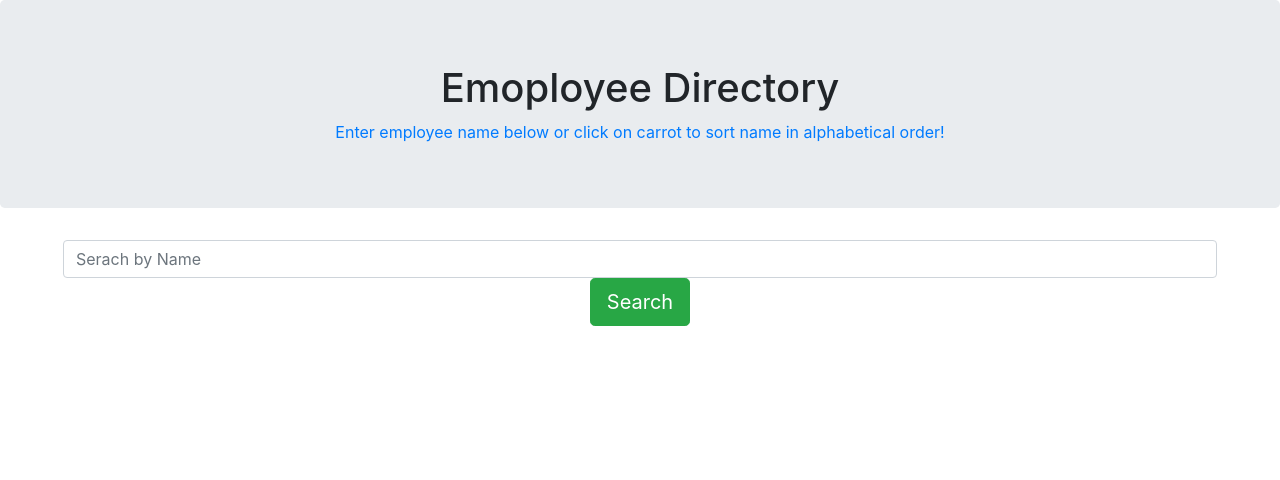
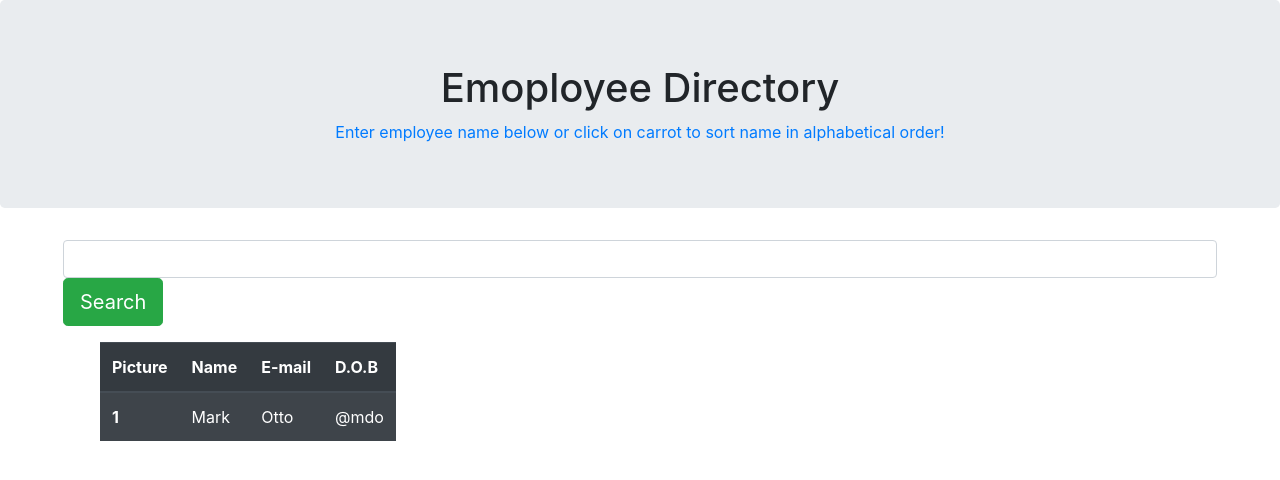
Before and after one commit to wmt36/UserDirectory, a React (Create React App) app in the folder userdirectory-app/: page / in a window 1280 px wide. Shown: the top 480 px of the page. Built offline with nearby package versions, Linux system fonts and the light colour scheme; no server answers.

Commit message:
updated jsx code

```diff
--- a/userdirectory-app/src/App.js
+++ b/userdirectory-app/src/App.js
@@ -5,7 +5,7 @@ import Home from "./pages/Home";
 
 function App() {
   return (
-    <div className="App">
+    <div>
       <Home />
     </div>
   )
--- a/userdirectory-app/src/components/List/index.js
+++ /dev/null
@@ -1,38 +0,0 @@
-import { useEffect, useState } from "react";
-import Container from '../Container';
-import Col from '../Col';
-import Row from '../Row';
-import API from '../../utils/API';
-
-function List() {
-
-
-
-
-
-    const [pic, setPic] = useState();
-
-    useEffect(() => {
-        API.getUsers()
-        .then(res => setPic(res.data))
-        .catch(err => console.log(err))
-    }, [])
-
-    return (
-    <Container fluid>
-      <Row>
-        <Col size="md-10 md-offset-1">
-          <article>
-            <h1>Pictures</h1>
-            <p>
-              {pic.picture}
-            </p>
-          </article>
-        </Col>
-      </Row>
-    </Container>
-  );
-}
-
-
-export default List;
--- a/userdirectory-app/src/pages/Home.js
+++ b/userdirectory-app/src/pages/Home.js
@@ -6,17 +6,18 @@ import Col from '../components/Col';
 import Row from '../components/Row';
 import Btn from '../components/Btn';
 import Jumbotron from '../components/Jumbotron';
-import List from '../components/List';
+
 
 
 
 const Home = () => {
 
 
-    const [name, setName] = useState();
-    const [email, setEmail] = useState();
-    const [dob, setDob] = useState();
-    const [picture, setPicture] = useState();
+    const [name, setName] = useState('');
+    const [email, setEmail] = useState('');
+    const [dob, setDob] = useState('');
+    const [picture, setPicture] = useState('');
+
 
     useEffect(() => {
         API.getUsers()
@@ -26,6 +27,36 @@ const Home = () => {
         .catch(err => console.log(err));
 
     },[])
+    useEffect(() => {
+        API.getUsers()
+        .then(res => setPicture(res.data.results))
+        .catch(err => console.log(err),
+        console.log(setPicture()))
+
+    }, [])
+
+    useEffect(() => {
+        API.getUsers()
+        .then(res =>
+          setEmail(res.data.results)
+        )
+        .catch(err => console.log(err));
+
+    },[])
+    useEffect(() => {
+        API.getUsers()
+        .then(res =>
+          setDob(res.data.results)
+        )
+        .catch(err => console.log(err));
+
+    },[])
+
+    const handleInputChange = event => {
+        const { value } = event.target;
+        setName(value)
+
+    }
 
 
 
@@ -47,11 +78,10 @@ return (
                 <input
                   className="form-control"
                   type="text"
-                  placeholder="Serach by Name"
+                  value={name}
                   name="name"
-                  onChange={e => setName(e.target.value)}
-                />
-              <Btn
+                  onChange={handleInputChange}
+                /><Btn
                 onClick={handleSubmit}
                 type="success"
                 className="input-lg"
@@ -64,13 +94,31 @@ return (
         <Container>
         <Row className="form-group">
 
-        <table>
+
             <tr>
-            <Col size="4">
+            <Col size="12">
 
+     <table className="table table-striped table-dark" size='12'>
+        <thead>
+            <tr>
+             <th scope="col">Picture</th>
+             <th scope="col">Name</th>
+             <th scope="col">E-mail</th>
+             <th scope="col">D.O.B</th>
+            </tr>
+        </thead>
+    <tbody>
+            <tr>
+             <th scope="row">1</th>
+             <td>Mark</td>
+             <td>Otto</td>
+             <td>@mdo</td>
+            </tr>
+    </tbody>
+    </table>
              </Col>
           </tr>
-        </table>
+
 
         </Row>
       </Container>
```
Also changed, not shown: userdirectory-app/src/components/List/style.css (deleted, +0 -33 lines).
